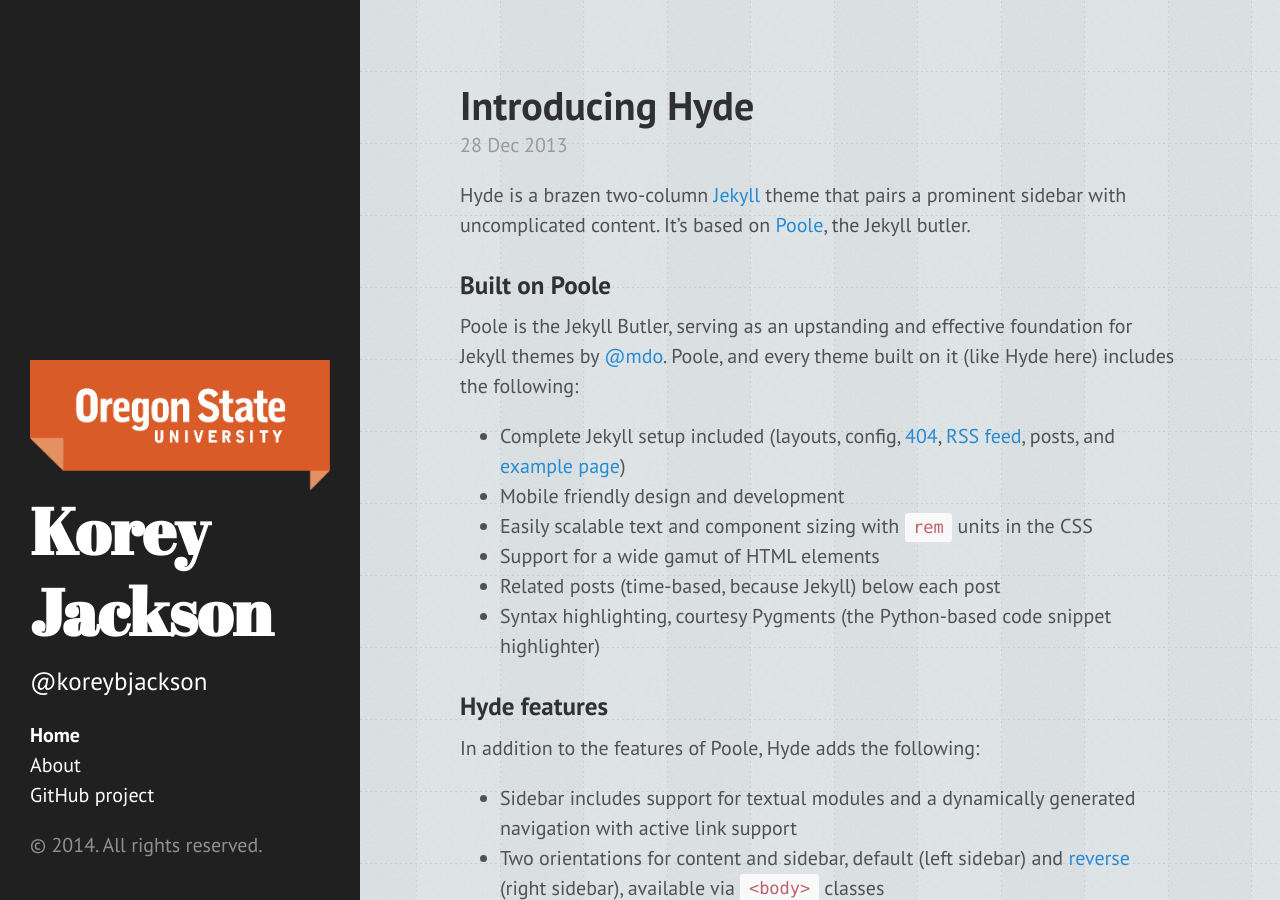
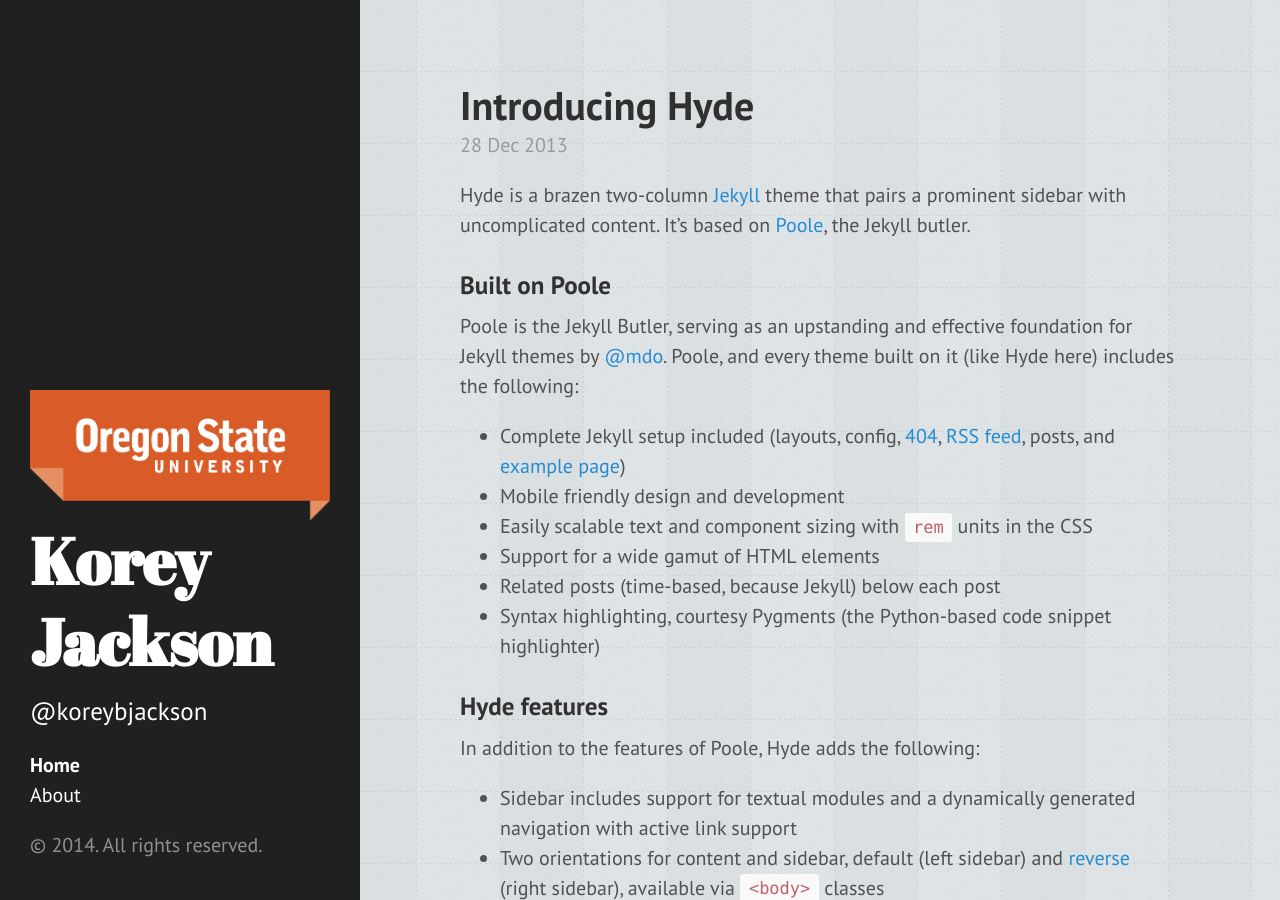
Before and after one commit to kbjack/kbjack.github.io, a Jekyll site: the page built from index.html, in a window 1280 px wide and 900 px high. Built offline with Jekyll 4.4.1, drawn with Linux system fonts in a browser that asks for light colours; Markdown is read by kramdown in place of the engine named in the settings; the list of posts is cut into pages by our own code.

Commit message:
deleted github project tab

```diff
--- a/_includes/sidebar.html
+++ b/_includes/sidebar.html
@@ -27,7 +27,6 @@
         {% endif %}
       {% endfor %}
 
-      <li class="sidebar-nav-item"><a href="{{ site.github.repo }}">GitHub project</a></li>
     </ul>
 
     <p>&copy; {{ site.time | date: '%Y' }}. All rights reserved.</p>
```
